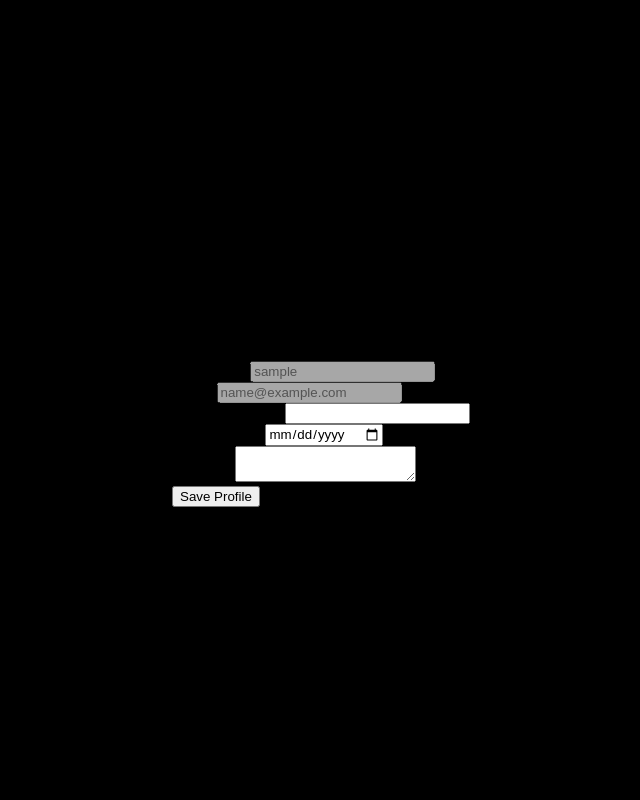
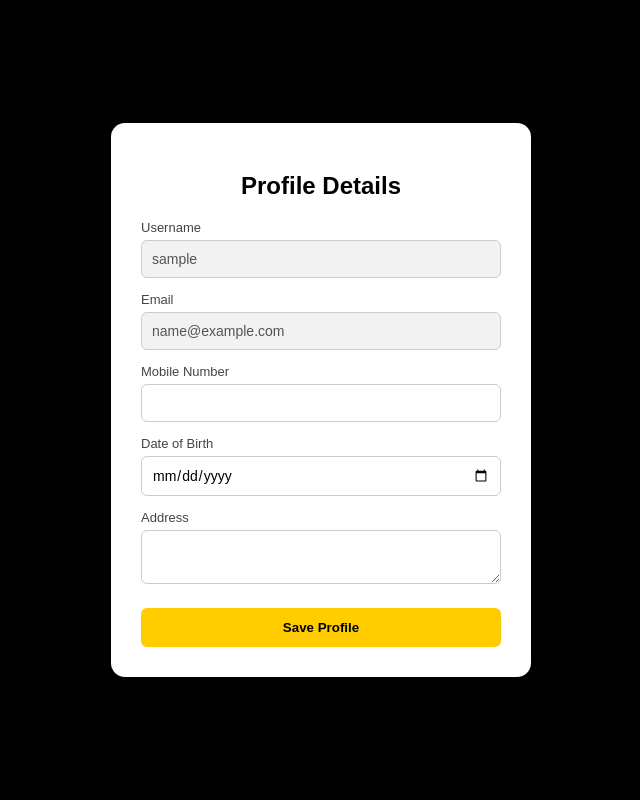
Before and after one commit to prajwal0426/ifruit, a Flask app: page /profile in a window 1280 px wide. Shown: the whole page, without its empty margins (319-959 px from the left). Run offline with Flask 3, Linux system fonts and the light colour scheme; the visitor is signed in with stand-in values (Sample User, id 1); data comes from the database, SQL or seed files in the repository.

Commit message:
setting profile 1

```diff
--- a/static/style.css
+++ b/static/style.css
@@ -231,9 +231,9 @@ body {
 }
 
 /* ---------- HEADER ---------- */
-/* ---------- HEADER FIX ---------- */
+
 .home-header {
-  position: fixed;          /* 🔥 KEY FIX */
+  position: fixed;
   top: 0;
   left: 0;
   width: 100%;
@@ -341,3 +341,76 @@ body {
   border-radius: 6px;
   text-decoration: none;
 }
+/* ================= PROFILE PAGE ================= */
+
+.profile-page {
+  margin: 0;
+  min-height: 100vh;
+  background: #000;
+  display: flex;
+  align-items: center;
+  justify-content: center;
+}
+
+/* Floating white card */
+.profile-card {
+  background: #fff;                /* ✅ PURE WHITE */
+  width: 90%;
+  max-width: 420px;
+  padding: 30px;
+  border-radius: 14px;
+
+  box-shadow: 0 25px 50px rgba(0,0,0,0.4);
+}
+
+/* Title */
+.profile-card h2 {
+  text-align: center;
+  margin-bottom: 20px;
+  color: #000;
+}
+
+/* Vertical rows */
+.profile-row {
+  display: flex;
+  flex-direction: column;
+  margin-bottom: 14px;
+}
+
+/* Labels */
+.profile-row label {
+  font-size: 13px;
+  margin-bottom: 5px;
+  color: #444;
+}
+
+/* Inputs */
+.profile-row input,
+.profile-row textarea {
+  padding: 10px;
+  border-radius: 6px;
+  border: 1px solid #ccc;
+  font-size: 14px;
+}
+
+/* Disabled fields */
+.profile-row input[disabled] {
+  background: #f2f2f2;
+}
+
+/* Save button */
+.save-btn {
+  width: 100%;
+  padding: 12px;
+  background: #ffcc00;
+  color: #000;
+  font-weight: bold;
+  border: none;
+  border-radius: 6px;
+  cursor: pointer;
+  margin-top: 10px;
+}
+
+.save-btn:hover {
+  background: #e6b800;
+}
```
